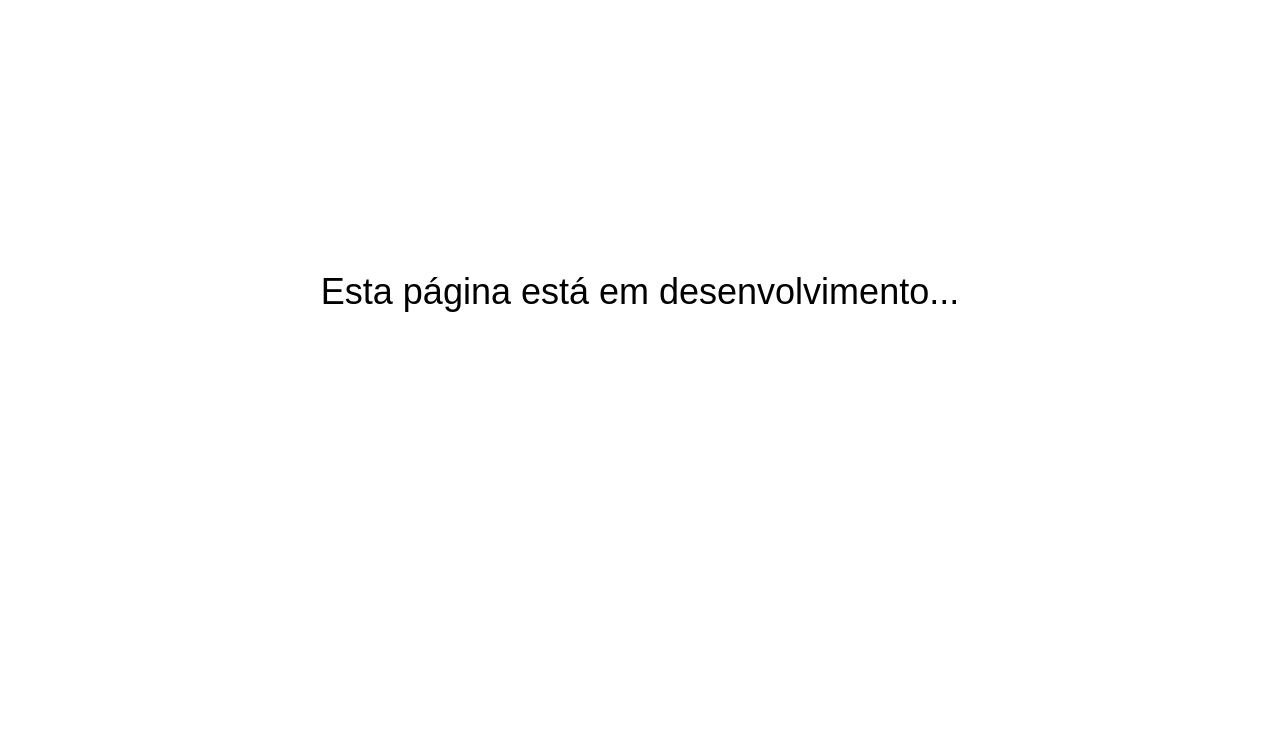
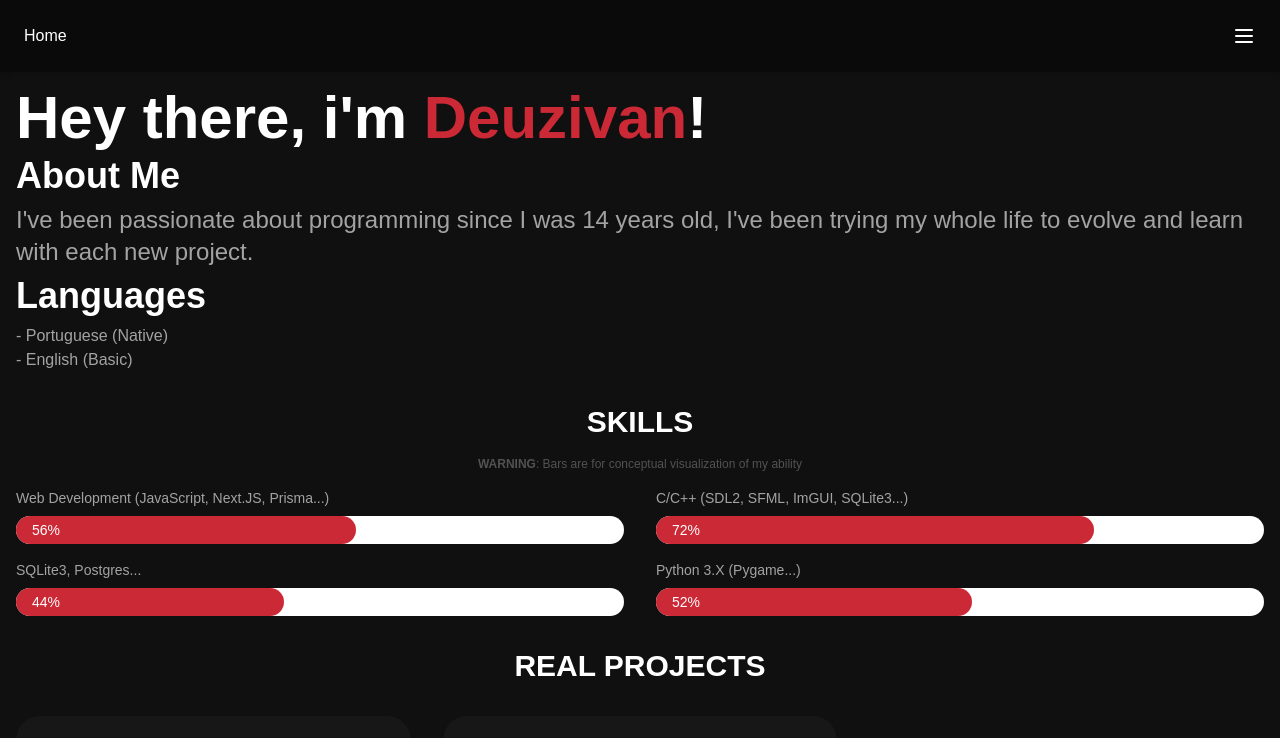
Before and after one commit to DeuzivanViana/my-website, a Next.js app: page / in a window 1280 px wide. Shown: the top 738 px of the page. Built offline with nearby package versions, Linux system fonts and the light colour scheme.

Commit message:
release 0.1.0

```diff
--- a/app/components/Bar/index.js
+++ b/app/components/Bar/index.js
@@ -5,8 +5,8 @@ export const Bar = ({ title, progress }) => {
     return (
         <div>
             <h2 className="text-neutral-400 text-sm ml-4">{ title }</h2>
-            <div className="bg-white m-4 text-sm text-white rounded-xl mt-2">
-                <motion.span className={`bg-[#CC2936] rounded-xl pl-4 block`}
+            <div className="bg-white m-4 text-sm text-white rounded-full mt-2">
+                <motion.span className={`bg-[#CC2936] rounded-full p-1 pl-4 block`}
                     initial={{width: 0}}
                     whileInView={{width: `${progress}%`}}
                     transition={{duration: 100 / progress}}
--- a/app/components/NavigationBar/index.js
+++ b/app/components/NavigationBar/index.js
@@ -3,17 +3,17 @@ import { Menu, MessageSquareText, BadgeHelp, CreditCard } from 'lucide-react'
 import Link from 'next/link'
 import { useState } from 'react'
 
-export const NavigationBar = () => {
+export const NavigationBar = ({title = "Home"}) => {
     const [is_open_menu, setIsOpenMenu] = useState(false)
 
     return (
         <>
             <nav className='bg-neutral-950 p-6 shadow-md flex justify-between'>
-                <h1 className='text-white'>PORTFOLIO</h1>
+                <h1 className='text-white'>{title}</h1>
                 <Menu className='text-white z-50' onClick={() => setIsOpenMenu(!is_open_menu)}/>
             </nav>
 
-            <div className={'duration-500 bg-black w-[75%] h-[100%] fixed top-0 text-white pt-[5rem] ' +  (is_open_menu ? 'right-0' : 'right-[-100%]')}>
+            <div className={'duration-500 bg-black w-[75%] max-w-[400px] h-[100%] fixed top-0 text-white pt-[5rem] z-10 ' +  (is_open_menu ? 'right-0' : 'right-[-100%]')}>
                 <ul>
                     <li>
                         <Link href={'#'} className='flex gap-4 p-4 bg-neutral-900 hover:bg-neutral-700 hover:animate-pulse border-neutral-500'>
@@ -35,7 +35,7 @@ export const NavigationBar = () => {
                     </li>
                 </ul>
 
-                <footer className='absolute bottom-6 text-center w-full text-neutral-800'>Version: 0.0.1b</footer>
+                <footer className='absolute bottom-6 text-center w-full text-neutral-800'>Version: 0.1.0</footer>
             </div>
         </>
     )
--- a/app/layout.js
+++ b/app/layout.js
@@ -4,8 +4,8 @@ import "./globals.css";
 const inter = Inter({ subsets: ["latin"] });
 
 export const metadata = {
-  title: "My Portfolio",
-  description: "I'm a programmer and video editor...",
+  title: "Home",
+  description: "Deuzivan is my name, I am a self-taught programmer and I always seek to evolve with each project. I've worked in a small agency and done real projects, always trying to meet demands."
 };
 
 export default function RootLayout({ children }) {
--- a/app/page.js
+++ b/app/page.js
@@ -1,7 +1,7 @@
+import { App } from "./components/App";
+
 export default function Home() {
   return (
-		<main className="flex item-center h-[100vh] bg-white">
-			<h1 className="text-4xl text-center p-4 mt-[20%] place-content-center m-auto">Esta página está em desenvolvimento...</h1>
-		</main>
+    <App/>
   );
 }
--- a/app/portfolio/page.js
+++ /dev/null
@@ -1,7 +0,0 @@
-import { App } from "../components/App";
-
-export default function Home() {
-  return (
-    <App/>
-  );
-}
```
